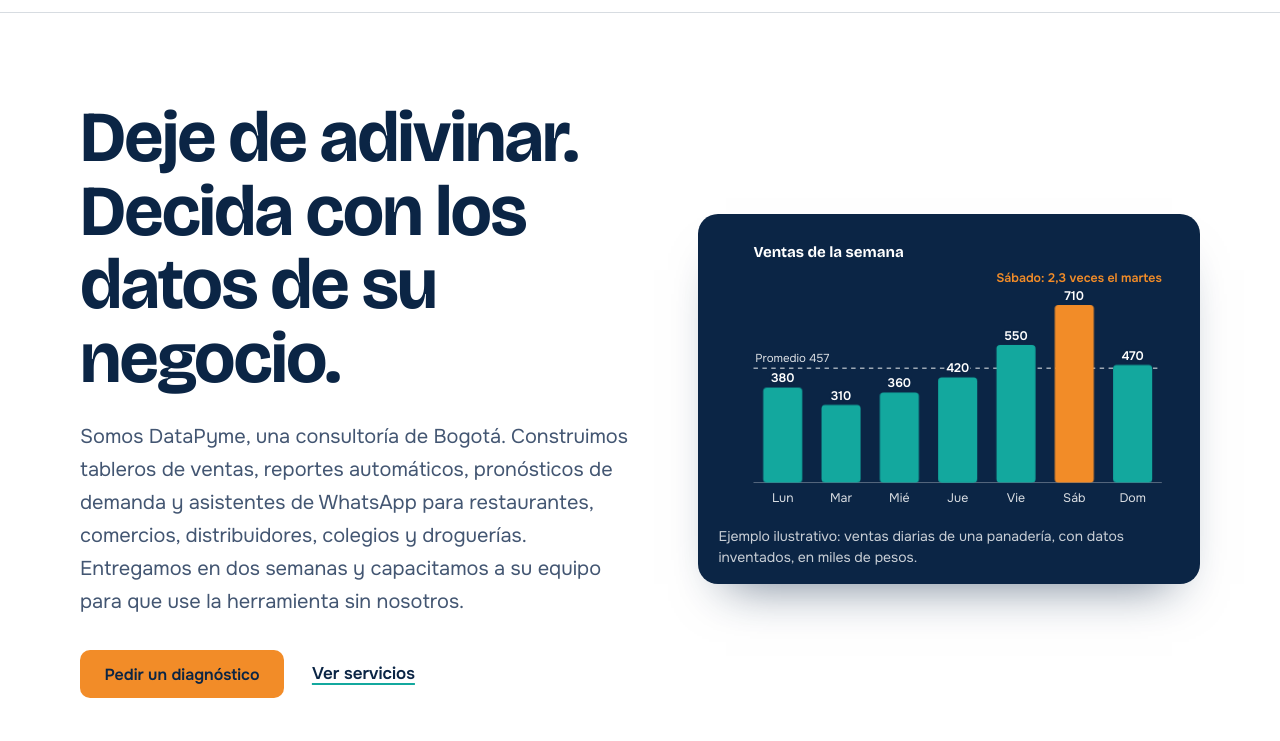
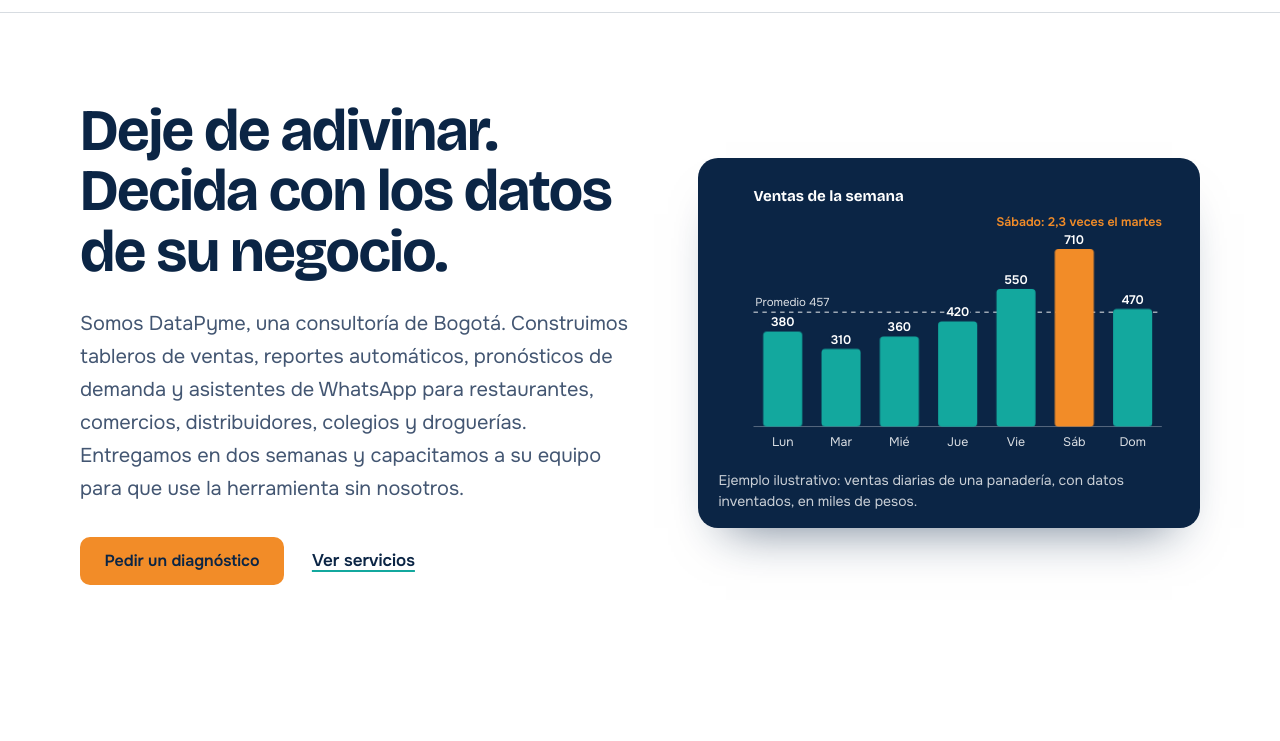
Before and after one commit to elquinretaviscalinares/datapyme-web, a plain HTML site: page index.html in a window 1280 px wide. Shown: the part 59-800 px from the top of the page. Drawn offline with nearby package versions, Linux system fonts and the light colour scheme.

Commit message:
Reduce el tamaño del titular para el lema nuevo

```diff
--- a/css/styles.css
+++ b/css/styles.css
@@ -228,7 +228,7 @@ section[id] {
 }
 
 .hero h1 {
-  font-size: clamp(2.5rem, 5.6vw, 4.6rem);
+  font-size: clamp(2.2rem, 4.6vw, 3.8rem);
   line-height: 1.03;
   letter-spacing: -0.025em;
 }
```
